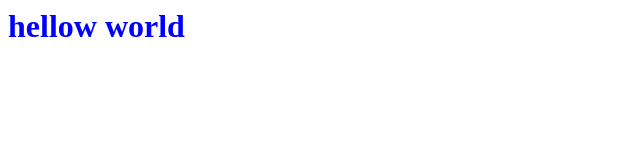
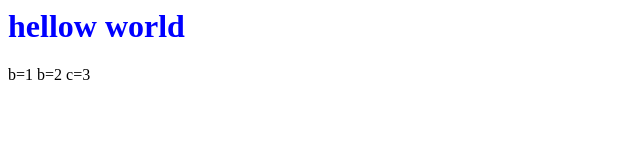
Before and after one commit to shahzaib-574/code101, a plain HTML site: page index.html in a window 1280 px wide. Shown: the full height of the page, 0-640 px from the left. Drawn offline with Linux system fonts and the light colour scheme.

Commit message:
added values

```diff
--- a/index.html
+++ b/index.html
@@ -7,5 +7,8 @@
 </head>
 <body>
    <h1 style="color: blue;">hellow world</h1>
+   b=1
+   b=2
+   c=3
 </body>
 </html>
```
